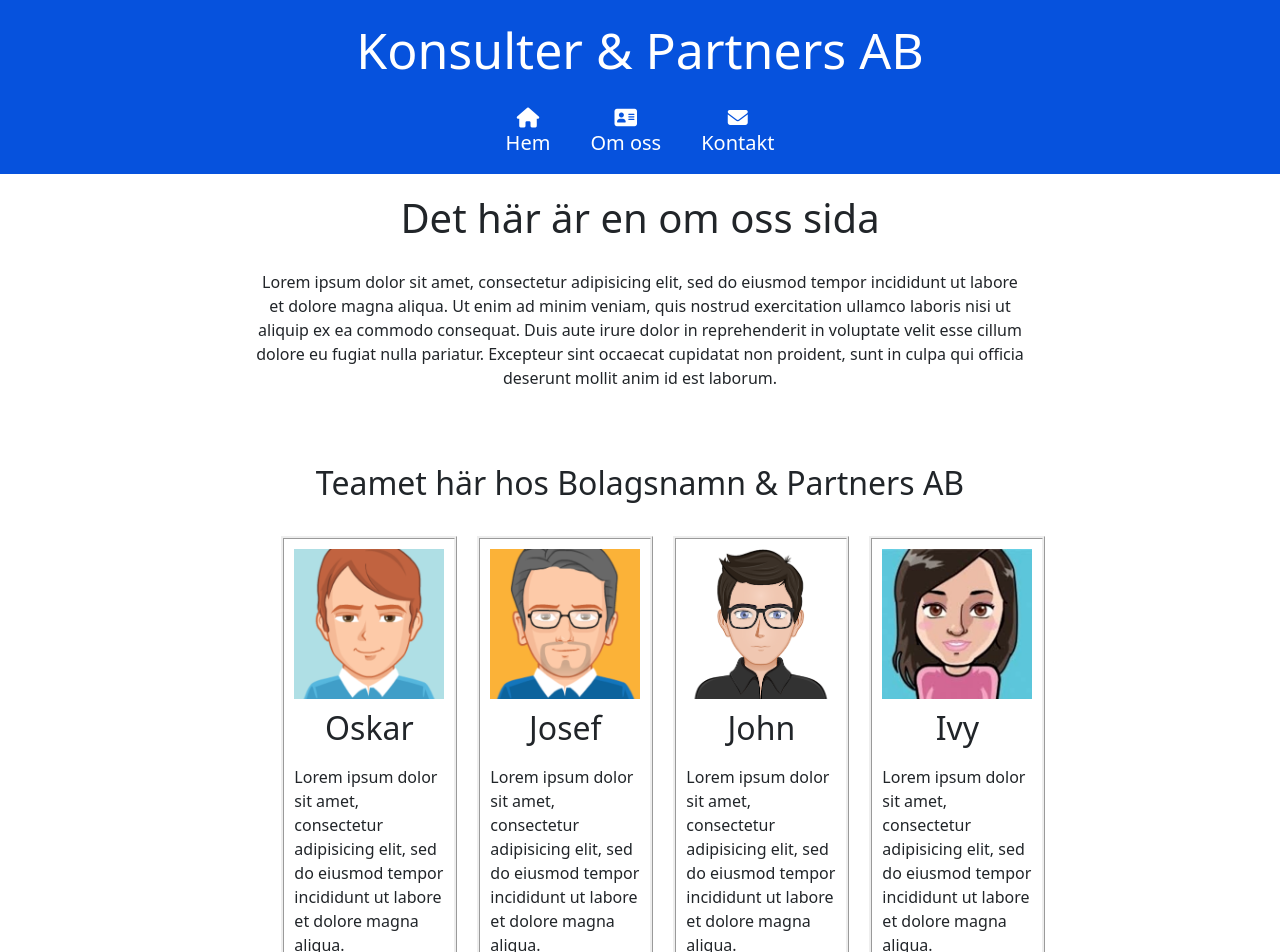
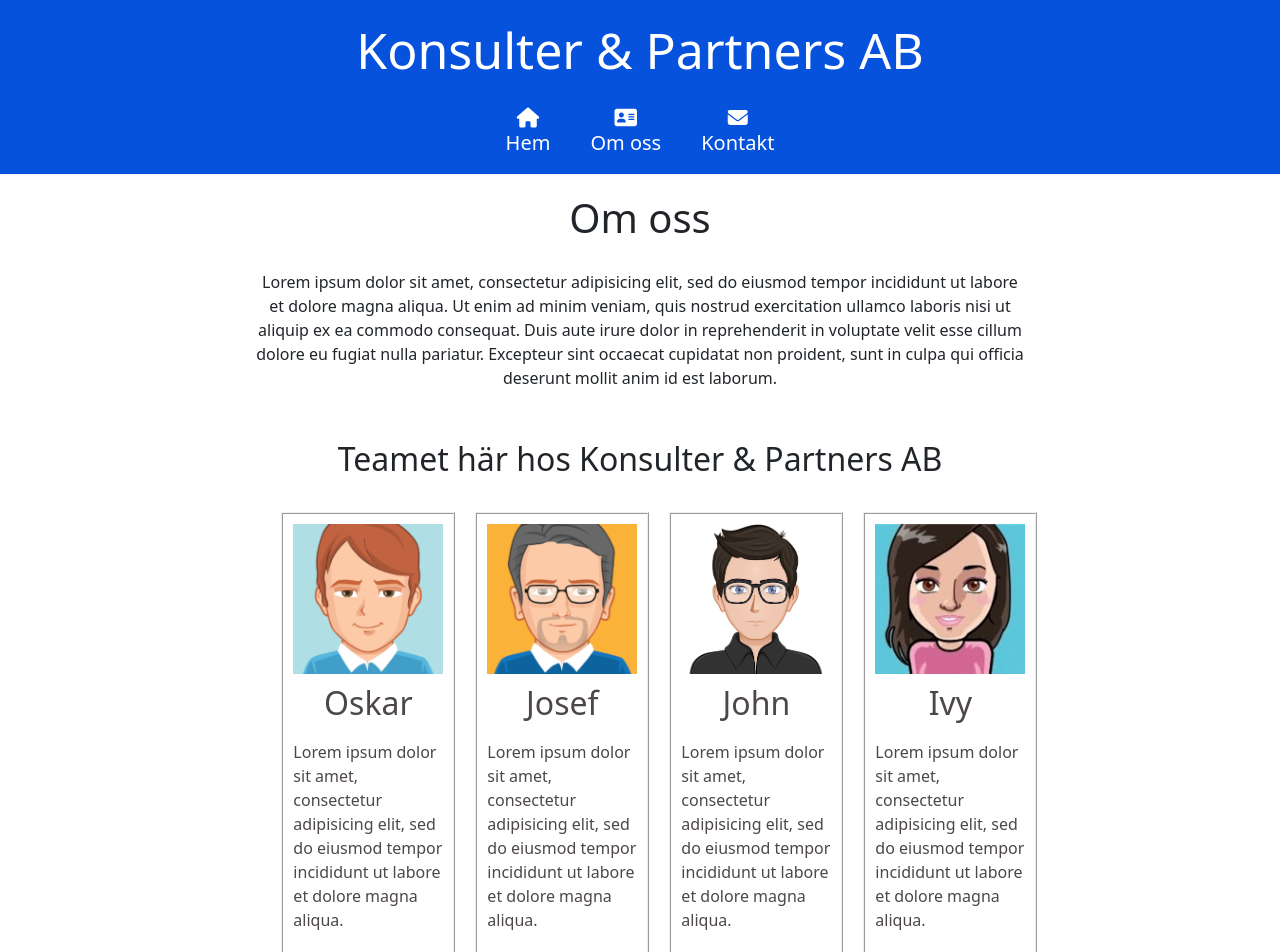
Before and after one commit to jenseneducation-john-gustafsson/agil-grupp-3, a Vue app: page /#/about in a window 1280 px wide. Shown: the top 952 px of the page. Built offline with nearby package versions, Linux system fonts and the light colour scheme.

Commit message:
fixar länkar till profilerna

```diff
--- a/src/router/index.js
+++ b/src/router/index.js
@@ -3,6 +3,10 @@ import VueRouter from "vue-router";
 import Home from "../views/Home.vue";
 import About from "../views/About.vue";
 import Contact from "../views/Contact.vue";
+import Oskar from "../views/Oskar.vue";
+import John from "../views/John.vue";
+import Ivy from "../views/Ivy.vue";
+import Josef from "../views/Josef.vue";
 
 Vue.use(VueRouter);
 
@@ -22,6 +26,26 @@ const routes = [
     name: "Contact",
     component: Contact,
   },
+  {
+    path: "/oskar",
+    name: "Oskar",
+    component: Oskar,
+  },
+  {
+    path: "/john",
+    name: "John",
+    component: John,
+  },
+  {
+    path: "/ivy",
+    name: "Ivy",
+    component: Ivy,
+  },
+  {
+    path: "/josef",
+    name: "Josef",
+    component: Josef,
+  },
 ];
 
 const router = new VueRouter({
--- a/src/views/About.vue
+++ b/src/views/About.vue
@@ -1,16 +1,16 @@
 <template>
   <div class="about">
     <div id="container">
-      <h1>Det här är en om oss sida</h1>
+      <h1>Om oss</h1>
       <p>
         Lorem ipsum dolor sit amet, consectetur adipisicing elit, sed do eiusmod tempor incididunt ut labore et dolore magna aliqua. Ut enim ad minim veniam, quis nostrud exercitation ullamco laboris nisi ut aliquip ex ea commodo consequat. Duis aute irure dolor in reprehenderit in voluptate velit esse cillum dolore eu fugiat nulla pariatur. Excepteur sint occaecat cupidatat non proident, sunt in culpa qui officia deserunt mollit anim id est laborum.
       </p>
       <br>
-      <br>
-      <h2>Teamet här hos Bolagsnamn & Partners AB</h2>
+      <h2>Teamet här hos Konsulter & Partners AB</h2>
       <div id="profile-container">
 
         <!-- Oskar profile card -->
+        <router-link to="/oskar">
         <div class="profile-card">
           <div class="profile-oskar">
             <div class="profile-image">
@@ -22,8 +22,10 @@
             </p>
           </div>
         </div>
+        </router-link>
 
         <!-- Josef profile card -->
+         <router-link to="/josef">
         <div class="profile-card">
           <div class="profile-josef">
             <div class="profile-image">
@@ -35,8 +37,10 @@
             </p>
           </div>
         </div>
+         </router-link>
 
         <!-- John profile card -->
+         <router-link to="/john">
         <div class="profile-card">
           <div class="profile-john">
             <div class="profile-image">
@@ -48,8 +52,10 @@
             </p>
           </div>
         </div>
+         </router-link>
 
         <!-- Ivy profile card -->
+         <router-link to="/ivy">
         <div class="profile-card">
           <div class="profile-ivy">
             <div class="profile-image">
@@ -61,6 +67,7 @@
             </p>
           </div>
         </div>
+         </router-link>
 
       </div>
     </div>
@@ -103,7 +110,7 @@ h2 {
 .profile-card {
   background: white;
   padding: 10px;
-  border: 3px ridge;
+  border: 2px ridge;
   margin-right: 10px;
   margin-left: 10px;
 }
@@ -111,4 +118,12 @@ h2 {
 .profile-text {
   text-align: left;
 }
+a {
+    text-decoration: none;
+    color: rgb(77, 71, 71);
+  }
+
+a:visited {
+color: none;
+}
 </style>
--- a/src/views/Ivy.vue
+++ b/src/views/Ivy.vue
@@ -6,7 +6,7 @@
               <div class="card">
                 <div class="card-body">
                   <div class="d-flex flex-column align-items-center text-center">
-                    <img src="https://bootdey.com/img/Content/avatar/avatar7.png" alt="Admin" class="rounded-circle" width="150">
+                    <img src="https://bootdey.com/img/Content/avatar/avatar8.png" alt="Admin" class="rounded-circle" width="150">
                     <div class="mt-3">
                       <h4>John Doe</h4>
                       <p class="text-secondary mb-1">Full Stack Developer</p>
--- a/src/views/Josef.vue
+++ b/src/views/Josef.vue
@@ -6,7 +6,7 @@
               <div class="card">
                 <div class="card-body">
                   <div class="d-flex flex-column align-items-center text-center">
-                    <img src="https://bootdey.com/img/Content/avatar/avatar7.png" alt="Admin" class="rounded-circle" width="150">
+                    <img src="https://bootdey.com/img/Content/avatar/avatar1.png" alt="Admin" class="rounded-circle" width="150">
                     <div class="mt-3">
                       <h4>John Doe</h4>
                       <p class="text-secondary mb-1">Full Stack Developer</p>
--- a/src/views/Oskar.vue
+++ b/src/views/Oskar.vue
@@ -6,7 +6,7 @@
               <div class="card">
                 <div class="card-body">
                   <div class="d-flex flex-column align-items-center text-center">
-                    <img src="https://bootdey.com/img/Content/avatar/avatar7.png" alt="Admin" class="rounded-circle" width="150">
+                    <img src="https://bootdey.com/img/Content/avatar/avatar6.png" alt="Admin" class="rounded-circle" width="150">
                     <div class="mt-3">
                       <h4>John Doe</h4>
                       <p class="text-secondary mb-1">Full Stack Developer</p>
```
